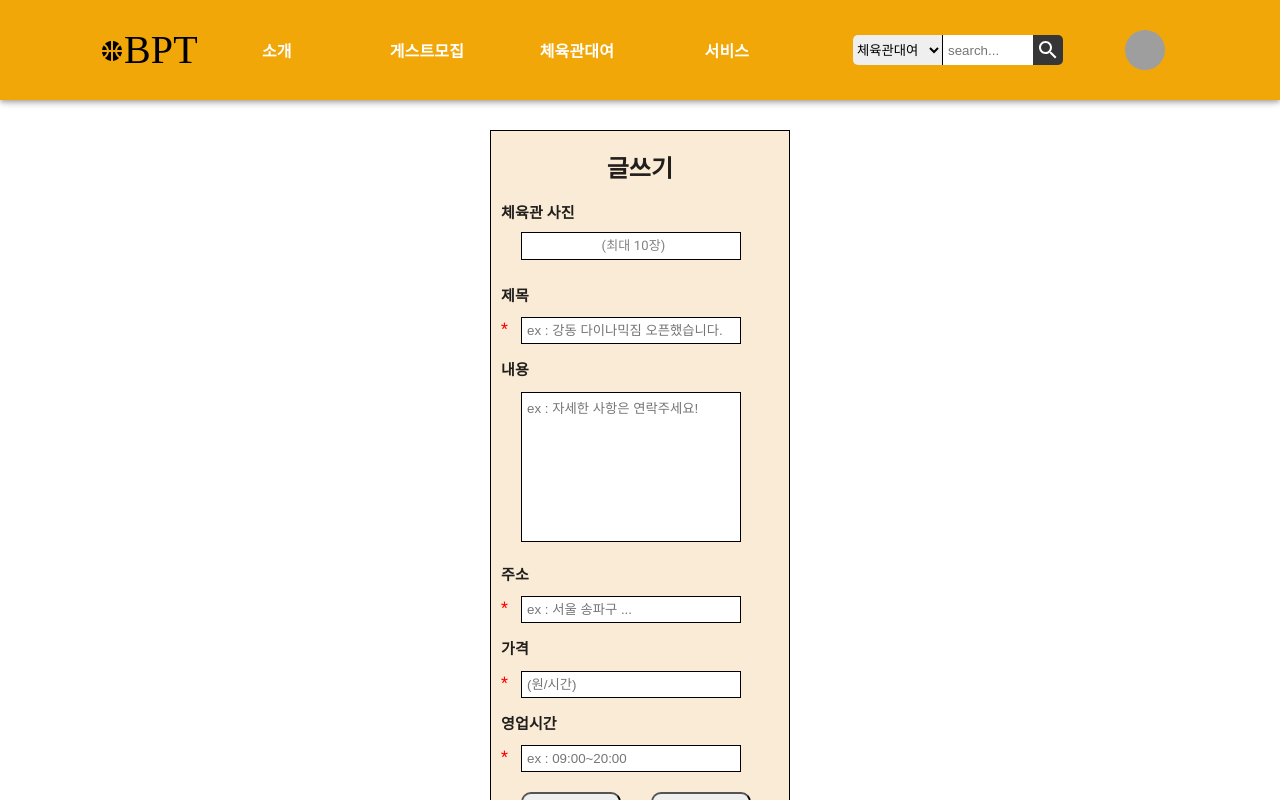
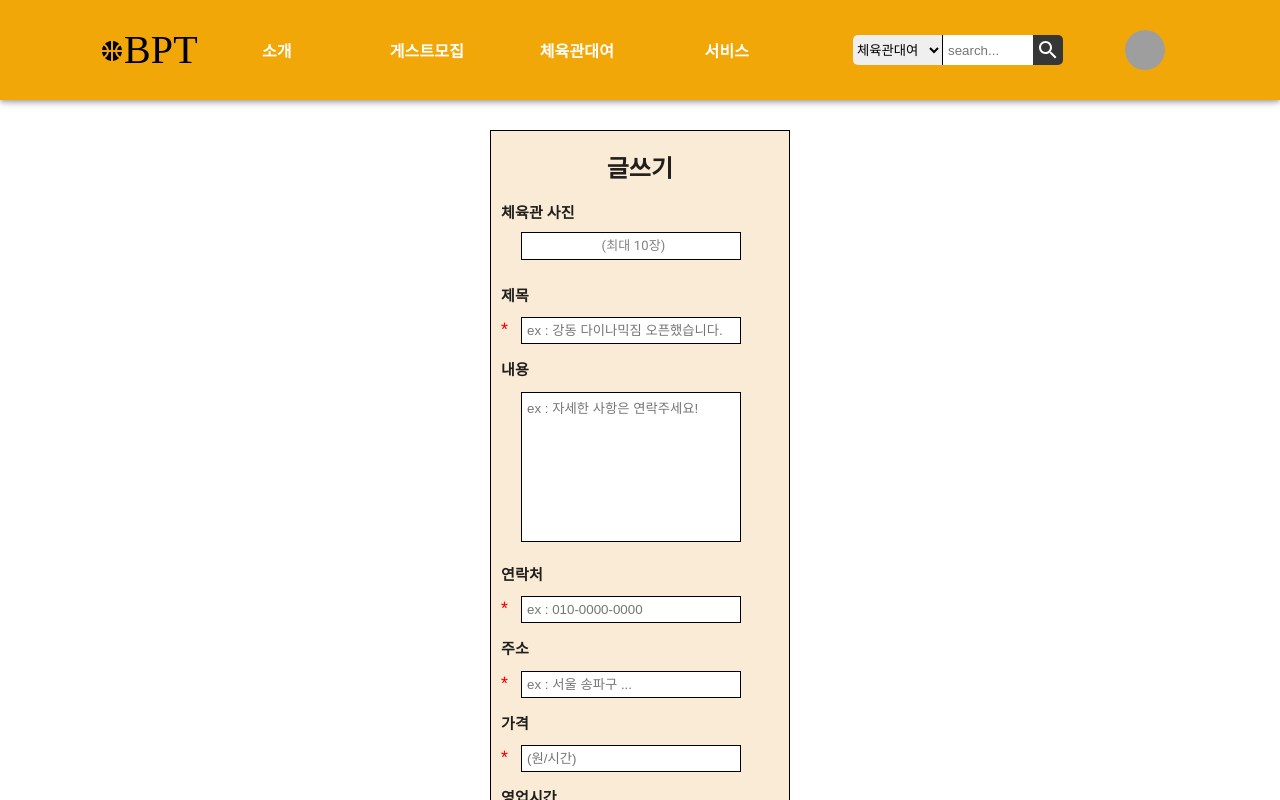
Before and after one commit to msh9900/basketballguest, a React (Create React App) app in the folder front/: page /gym/post in a window 1280 px wide. Shown: the top 800 px of the page. Built offline with nearby package versions, Linux system fonts and the light colour scheme; grey boxes are pictures that could not be loaded; a web font is replaced by a local one.

Commit message:
[FIX] contact form added

```diff
--- a/front/src/components/rentalPost/GymRentalPost.tsx
+++ b/front/src/components/rentalPost/GymRentalPost.tsx
@@ -5,6 +5,7 @@ import { useState } from 'react';
 // component
 import GymTitle from './templates/GymTitle'
 import GymContent from './templates/GymContent'
+import GymContact from './templates/GymContact'
 import GymAddress from './templates/GymAddress'
 import GymOpeningHours from './templates/GymOpeningHours'
 import GymOpeningPeriod from './templates/GymOpeningPeriod'
@@ -20,6 +21,7 @@ const GymRentalPost =() => {
   // form contents
   const [title, setTitle] = useState('')
   const [content, setContent] = useState('')
+  const [contact, setContact] = useState('')
   const [address, setAddress] = useState('')
   const [price, setPrice] = useState('')
   const [openingHours, setOpeningHours] = useState('')
@@ -44,6 +46,7 @@ const GymRentalPost =() => {
     const formBody = {
       title,
       content,
+      contact,
       address,
       price,
       openingHours,
@@ -122,6 +125,10 @@ const GymRentalPost =() => {
             content={content}
             setContent={setContent}
           />
+          <GymContact
+            contact={contact}
+            setContact={setContact}
+          />
           <GymAddress
             address={address}
             setAddress={setAddress}
--- /dev/null
+++ b/front/src/components/rentalPost/templates/GymContact.tsx
@@ -0,0 +1,29 @@
+// import InputText from '../inputStyle/Input_Text'
+import cls from '../inputStyle/TextInput.module.scss'
+
+interface Props{
+  contact:string
+  setContact:React.Dispatch<React.SetStateAction<string>>
+}
+
+const GymContact = (props:Props) => {
+  const onChange = (e:any) => {
+    props.setContact(e.target.value)
+  }
+  return (
+    <>
+      <h3 className={cls.explanation}>연락처</h3>
+      <div className={cls.TextInputLayout}>
+        <div><p>*</p></div>
+        <input
+          type='text'
+          placeholder='ex : 010-0000-0000'
+          value={props.contact}
+          onChange={onChange}
+        />
+      </div>
+    </>
+  )
+}
+
+export default GymContact
```
